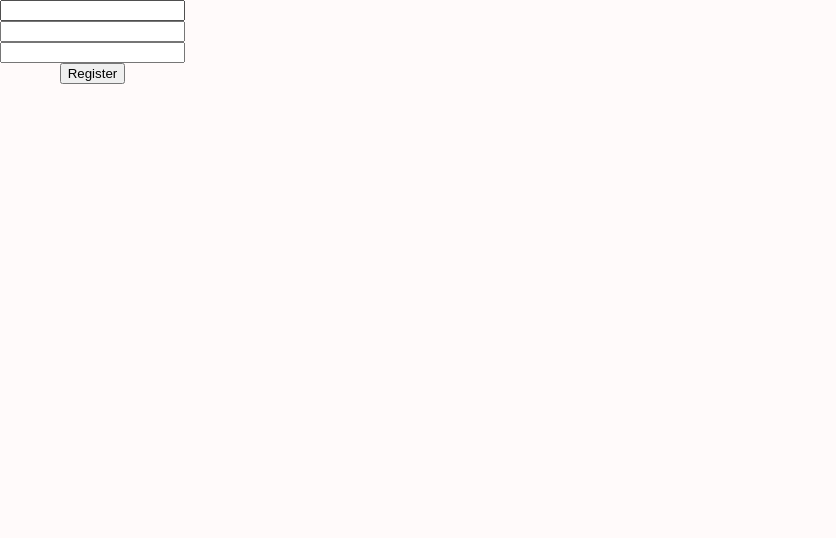
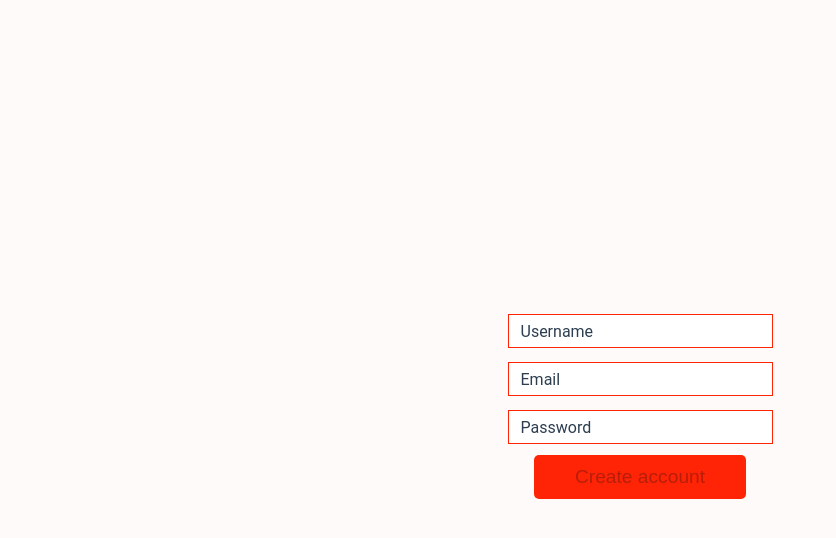
Before and after one commit to Imperger/kb-game, a Vue app in the folder frontend/: page /register in a window 1280 px wide. Shown: the top 538 px of the page, without its empty margins (0-836 px from the left). Built offline with nearby package versions, Linux system fonts and the light colour scheme; what vue-recaptcha-v3 would draw is missing.

Commit message:
feat: Work with auth forms

```diff
--- a/frontend/src/views/Register.vue
+++ b/frontend/src/views/Register.vue
@@ -1,30 +1,73 @@
 <template>
-  <div>
-    <form @submit.prevent="onSubmit">
-      <input v-model="username" type="text" class="block" />
-      <input v-model="email" type="email" class="block" />
-      <input v-model="password" type="password" class="block" />
-      <button>Register</button>
-    </form>
-  </div>
+  <form class="signupForm">
+    <MyValidatedTextInput
+    v-model="username"
+    :label="$t('auth.username')"
+    name="username"
+    :validate="'required|length:3,16'"
+    @validation="validate"
+    data-vv-delay="600"/>
+
+    <MyValidatedTextInput v-model="email"
+    :label="$t('auth.email')"
+    name="email"
+    :validate="'required|email'"
+    @validation="validate"
+    data-vv-delay="600"/>
+
+    <MyValidatedTextInput
+    v-model="password"
+    password
+    :label="$t('auth.password')"
+    name="password"
+    :validate="'required|length:8,100'"
+    @validation="validate"
+     data-vv-delay="600"/>
+
+    <div class="signupButtonWrapper">
+      <MyButton @click="onSubmit" :disabled="registerButtonDisabled">{{ $t('auth.signup') }}</MyButton>
+      <span class="signupError">{{ signupError }}</span>
+    </div>
+  </form>
 </template>
 
 <style scoped>
-.block {
-  display: block;
+.signupForm {
+  margin: auto;
+  display: flex;
+  flex-direction: column;
+  align-items: center;
+}
+
+.signupButtonWrapper {
+  margin-top: 10px;
 }
 </style>
 
 <script lang="ts">
 import { Component, Mixins } from 'vue-property-decorator';
 
+import MyValidatedTextInput from '@/components/MyValidatedTextInput.vue';
+import MyButton from '@/components/MyButton.vue';
 import ApiServiceMixin from '../mixins/api-service-mixin';
 
-@Component({})
+@Component({
+  components: {
+    MyValidatedTextInput,
+    MyButton
+  }
+})
 export default class Register extends Mixins(ApiServiceMixin) {
   private username = '';
+
   private email = '';
+
   private password = '';
+
+  private signupError = '';
+
+  private validInputCounter = 0;
+
   async onSubmit (): Promise<void> {
     try {
       await this.$recaptchaLoaded();
@@ -35,5 +78,16 @@ export default class Register extends Mixins(ApiServiceMixin) {
       console.error(e);
     }
   }
+
+  private get registerButtonDisabled () {
+    return this.username.length === 0 ||
+    this.email.length === 0 ||
+    this.password.length === 0 ||
+    this.validInputCounter < 0;
+  }
+
+  private validate (valid: boolean) {
+    this.validInputCounter += valid ? 1 : -1;
+  }
 }
 </script>
```
Also changed, not shown: frontend/src/views/Login.vue (indentation only).
